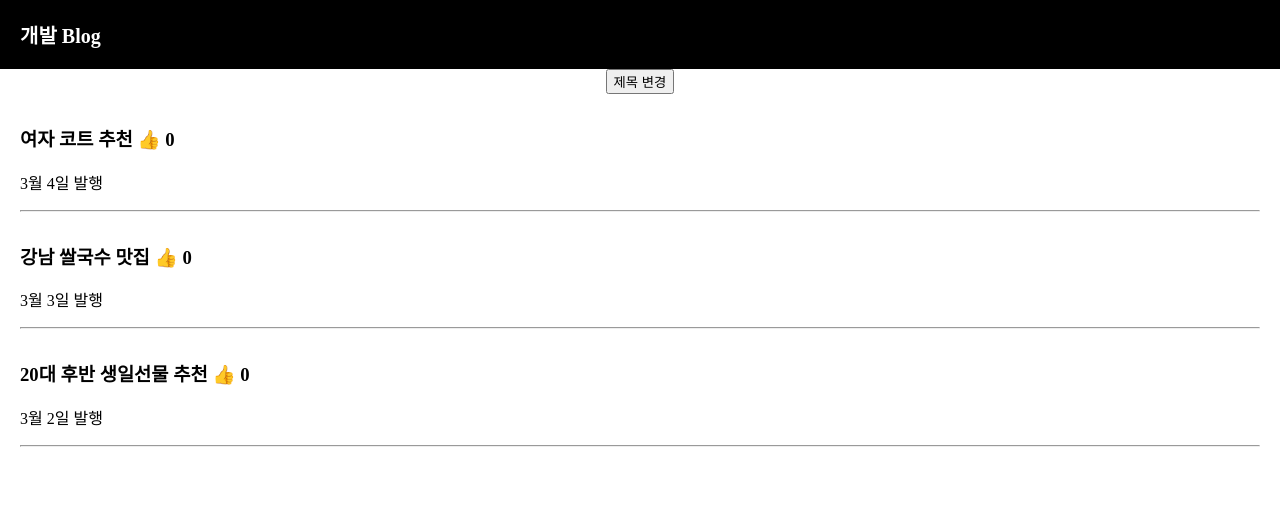
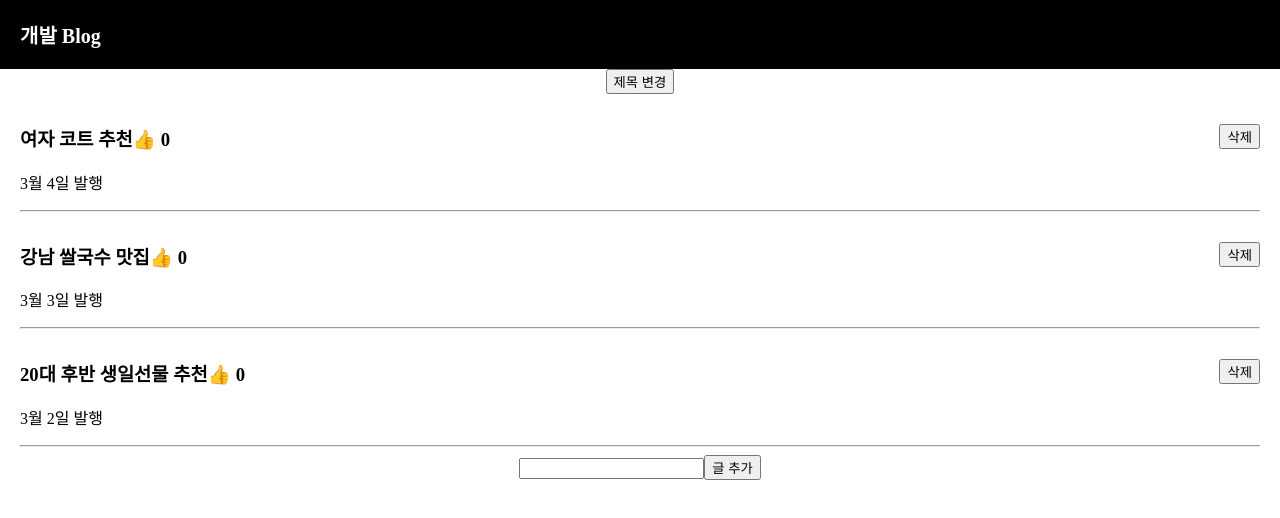
Before and after one commit to YerangPark/react-blog, a React (Create React App) app: page / in a window 1280 px wide. Shown: the top 518 px of the page. Built offline with nearby package versions, Linux system fonts and the light colour scheme; a web font is replaced by a local one.

Commit message:
Implement create post function by practice(myself).

```diff
--- a/src/App.css
+++ b/src/App.css
@@ -36,6 +36,10 @@ body {
   pointer-events: none;
 }
 
+.delete-button {
+  float: right;
+}
+
 @media (prefers-reduced-motion: no-preference) {
   .App-logo {
     animation: App-logo-spin infinite 20s linear;
--- a/src/App.js
+++ b/src/App.js
@@ -10,18 +10,46 @@ function App() {
   let [ddabong, setDdabong] = useState([0, 0, 0]);
   let [modal, setModal] = useState(false);
   let [index, setIndex] = useState(0);
+  let [inputText, setInputText] = useState('');
 
   function changeTitle() {
     // if (title[0] == '남자 코트 추천') setTitle(['여자 코트 추천', title[1], title[2]]);
     // else if (title[0] == '여자 코트 추천') setTitle(['남자 코트 추천', title[1], title[2]]);
-    var newArray = [...title];
+    let newArray = [...title];
     newArray[0] = '남자 코트 추천';
     setTitle(newArray);
   }
   function addDdabong(idx) {
-    var newArray = [...ddabong];
+    let newArray = [...ddabong];
     newArray[idx]++;
     setDdabong(newArray);
+  }
+
+  function addPost() {
+    let newTitleArray = [...title, inputText];
+    setTitle(newTitleArray);
+
+    let newDdabongArray = [...ddabong, 0];
+    setDdabong(newDdabongArray);
+
+    let dateObj = new Date();
+    let todayStr = (dateObj.getMonth() + 1) + "월 " + dateObj.getDate() + "일";
+    let newDateArray = [...date, todayStr];
+    setDate(newDateArray);
+  }
+
+  function deletePost(idx) {
+    let newTitleArray = [...title];
+    newTitleArray.splice(idx, 1);
+    setTitle(newTitleArray);
+
+    let newDdabongArray = [...ddabong];
+    newDdabongArray.splice(idx, 1);
+    setDdabong(newDdabongArray);
+
+    let newDateArray = [...date];
+    newDateArray.splice(idx, 1);
+    setDate(newDateArray);
   }
 
   return (
@@ -30,32 +58,28 @@ function App() {
         개발 Blog
       </div>
       <button onClick={ changeTitle }>제목 변경</button>
-      {/* <div className="list">
-        <h3> { title[0] } <span onClick={ ()=>{ setDdabong(ddabong+1) } }>👍</span> { ddabong } </h3>
-        <p> { date[0] } 발행 </p>
-        <hr/>
-      </div>
-      <div className="list">
-        <h3> { title[1] } </h3>
-        <p> { date[1] } 발행 </p>
-        <hr/>
-      </div>
-      <div className="list">
-        <h3 onClick={()=>{ setModal(!modal); }}> { title[2] } </h3>
-        <p> { date[2] } 발행 </p>
-        <hr/>
-      </div> */}
       {
         title.map((str, idx)=>{
           return (
             <div className="list" key={idx}>
-              <h3 onClick={()=>{ setIndex(idx); setModal(true); }}>{ title[idx] } <span onClick={ ()=>{ addDdabong(idx) } }>👍</span> { ddabong[idx] }</h3>
+              <h3 onClick={()=>{ setIndex(idx); setModal(true); }}>
+                { title[idx] }
+                <span onClick={ (e)=>{ addDdabong(idx); e.stopPropagation(); } }>👍</span> { ddabong[idx] }
+                <button className="delete-button" onClick={(e)=>{ deletePost(idx); setModal(false); e.stopPropagation(); }}> 삭제 </button>
+              </h3>
               <p> { date[idx] } 발행 </p>
               <hr/>
             </div>
           )
         })
       }
+      {/* 숙제 : 버튼 누르면 글이 하나가 추가되는 기능 만들기.
+      - html 직접 만들 필요 없음. state만 잘 만져주면 됨.
+      - array 자료에 뭔가 추가하고 싶을 때 쓰는 방법은 ... 찾아보기
+      - 글마다 삭제 버튼 만들어서 누르면 삭제하기. */}
+
+      <input onChange={(e)=>{ setInputText(e.target.value); }}/>
+      <button onClick={ addPost }>글 추가</button>
 
       {
         modal ? <Modal title={title} date={date} setTitle={setTitle} index={index}/> : null
```
